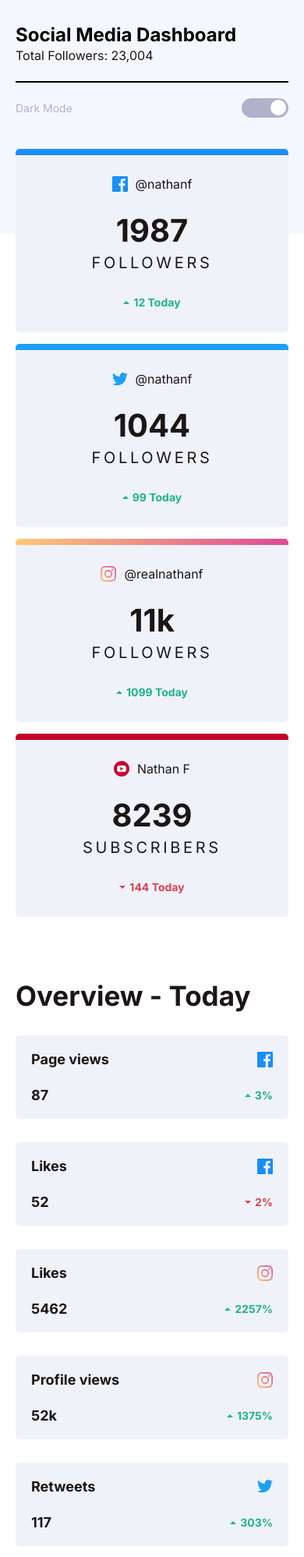
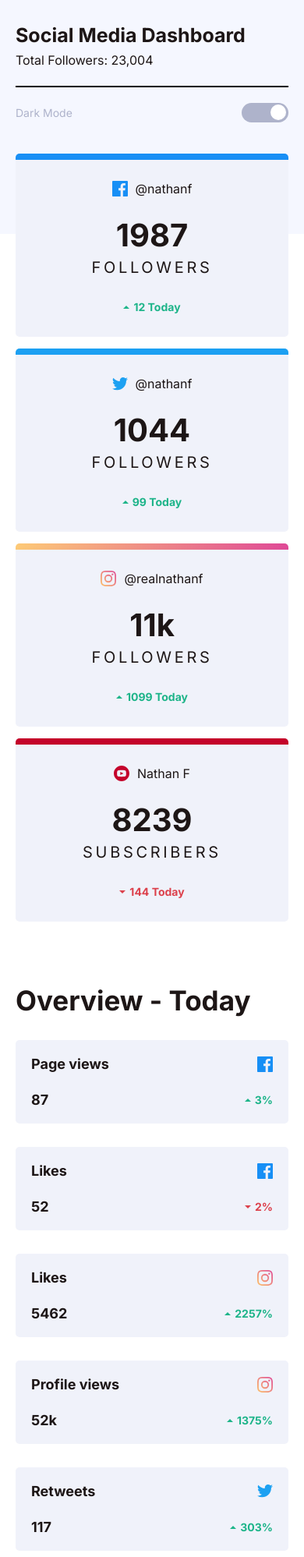
Before and after one commit to DanielOmehe/social-media-dashboard, a plain HTML site: page index.html in a window 390 px wide. Shown: the top 1997 px of the page at 78% size. Drawn offline with Linux system fonts and the light colour scheme.

Commit message:
complete mobile version

```diff
--- a/index.html
+++ b/index.html
@@ -1,5 +1,5 @@
 <!DOCTYPE html>
-<html lang="en" data-theme="light">
+<html lang="en">
 <head>
   <meta charset="UTF-8">
   <meta name="viewport" content="width=device-width, initial-scale=1.0"> <!-- displays site properly based on user's device -->
@@ -14,8 +14,8 @@
   <div class="dashboard">
     <div class="dashboard-header">
       <div class="dashboard-header-title">
-        <h2>Social Media Dashboard</h2>
-        <h3>Total Followers: 23,004</h3>
+        <h1>Social Media Dashboard</h1>
+        <h2>Total Followers: 23,004</h2>
       </div>
       <div class="theme">
         <h3>Dark Mode</h3>
@@ -32,7 +32,7 @@
             <p>@nathanf</p>
           </div>
           <div class="followers">
-            <h1>1987</h1>
+            <h3>1987</h3>
             <p>Followers</p>
           </div>
           <div class="up">
@@ -46,7 +46,7 @@
             <p>@nathanf</p>
           </div>
           <div class="followers">
-            <h1>1044</h1>
+            <h3>1044</h3>
             <p>Followers</p>
           </div>
           <div class="up">
@@ -60,7 +60,7 @@
             <p>@realnathanf</p>
           </div>
           <div class="followers">
-            <h1>11k</h1>
+            <h3>11k</h3>
             <p>Followers</p>
           </div>
           <div class="up">
@@ -74,7 +74,7 @@
             <p>Nathan F</p>
           </div>
           <div class="followers">
-            <h1>8239</h1>
+            <h3>8239</h3>
             <p>Subscribers</p>
           </div>
           <div class="down">
@@ -85,16 +85,16 @@
       </div>
       <div class="dashboard-overview">
         <div class="dashboard-overview-header">
-          <h1>Overview - Today</h1>
+          <h3>Overview - Today</h3>
         </div>
         <div class="dashboard-overview-container">
           <div class="overview-card">
             <div class="overview-card-header">
-              <h2>Page views</h2>
+              <h3>Page views</h3>
               <img src="images/icon-facebook.svg" alt="fb">
             </div>
             <div class="overview-card-content">
-              <h2>87</h2>
+              <h3>87</h3>
               <div class="up">
                 <img src="images/icon-up.svg" alt="up">
                 <p>3%</p>
@@ -103,11 +103,11 @@
           </div>
           <div class="overview-card">
             <div class="overview-card-header">
-              <h2>Likes</h3>
+              <h3>Likes</h3>
               <img src="images/icon-facebook.svg" alt="fb">
             </div>
             <div class="overview-card-content">
-              <h2>52</h2>
+              <h3>52</h3>
               <div class="down">
                 <img src="images/icon-down.svg" alt="down">
                 <p>2%</p>
@@ -116,11 +116,11 @@
           </div>
           <div class="overview-card">
             <div class="overview-card-header">
-              <h2>Likes</h2>
+              <h3>Likes</h3>
               <img src="images/icon-instagram.svg" alt="ig">
             </div>
             <div class="overview-card-content">
-              <h2>5462</h2>
+              <h3>5462</h2>
               <div class="up">
                 <img src="images/icon-up.svg" alt="up">
                 <p>2257%</p>
@@ -129,11 +129,11 @@
           </div>
           <div class="overview-card">
             <div class="overview-card-header">
-              <h2>Profile views</h2>
+              <h3>Profile views</h3>
               <img src="images/icon-instagram.svg" alt="ig">
             </div>
             <div class="overview-card-content">
-              <h2>52k</h2>
+              <h3>52k</h3>
               <div class="up">
                 <img src="images/icon-up.svg" alt="up">
                 <p>1375%</p>
@@ -142,11 +142,11 @@
           </div>
           <div class="overview-card">
             <div class="overview-card-header">
-              <h2>Retweets</h2>
+              <h3>Retweets</h3>
               <img src="images/icon-twitter.svg" alt="tw">
             </div>
             <div class="overview-card-content">
-              <h2>117</h2>
+              <h3>117</h3>
               <div class="up">
                 <img src="images/icon-up.svg" alt="up">
                 <p>303%</p>
@@ -155,11 +155,11 @@
           </div>
           <div class="overview-card">
             <div class="overview-card-header">
-              <h2>Likes</h2>
+              <h3>Likes</h3>
               <img src="images/icon-twitter.svg" alt="fb">
             </div>
             <div class="overview-card-content">
-              <h2>507</h2>
+              <h3>507</h3>
               <div class="up">
                 <img src="images/icon-up.svg" alt="up">
                 <p>553%</p>
@@ -168,11 +168,11 @@
           </div>
           <div class="overview-card">
             <div class="overview-card-header">
-              <h2>Likes</h2>
+              <h3>Likes</h3>
               <img src="images/icon-youtube.svg" alt="fb">
             </div>
             <div class="overview-card-content">
-              <h2>107</h2>
+              <h3>107</h3>
               <div class="down">
                 <img src="images/icon-down.svg" alt="down">
                 <p>19%</p>
@@ -181,11 +181,11 @@
           </div>
           <div class="overview-card">
             <div class="overview-card-header">
-              <h2>Total views</h2>
+              <h3>Total views</h3>
               <img src="images/icon-youtube.svg" alt="yt">
             </div>
             <div class="overview-card-content">
-              <h2>1407</h2>
+              <h3>1407</h2>
               <div class="down">
                 <img src="images/icon-down.svg" alt="down">
                 <p>12%</p>
--- a/style.css
+++ b/style.css
@@ -89,7 +89,7 @@ body{
     color: var(--text);
 }
 
-.dashboard-header-title h3{
+.dashboard-header-title h2{
     font-size: 16px;
     line-height: 25px;
     font-weight: 400;
@@ -214,7 +214,7 @@ body{
     margin-bottom: 10px;
 }
 
-.followers h1{
+.followers h3{
     font-size: 40px;
     margin-bottom: 5px;
     color: var(--text);
@@ -262,7 +262,7 @@ body{
     grid-template-rows: 30px 1fr;
 }
 
-.dashboard-overview-header h1{
+.dashboard-overview-header h3{
     font-size: 35px;
     color: var(--text);
 }
@@ -294,7 +294,7 @@ body{
     color: var(--text);
 }
 
-.overview-card-header h2{
+.overview-card-header h3{
     font-size: 18px;
 }
 
@@ -305,7 +305,7 @@ body{
     color: var(--text);
 }
 
-.overview-card-content h2{
+.overview-card-content h3{
     font-size: 18px;
 }
 
```
